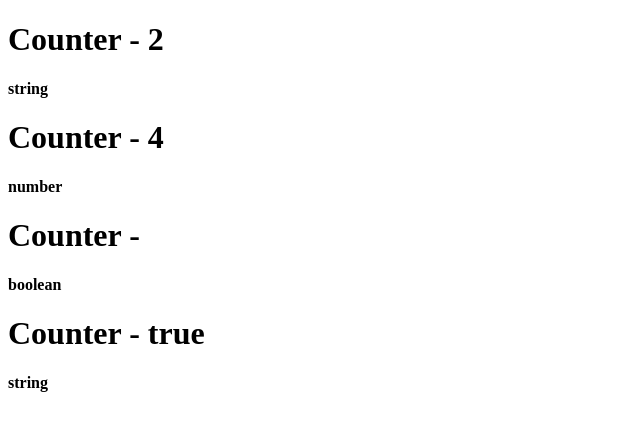
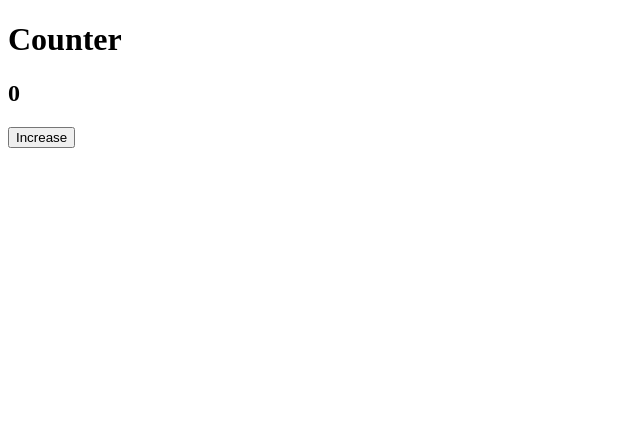
Before and after one commit to MartynaBartniczak/React, a React (Create React App) app: page / in a window 1280 px wide. Shown: the top 430 px of the page, without its empty margins (0-640 px from the left). Built offline with nearby package versions, Linux system fonts and the light colour scheme.

Commit message:
Using state

```diff
--- a/src/components/App.js
+++ b/src/components/App.js
@@ -5,14 +5,8 @@ import Counter from './Counter'
 export default class App extends React.Component {
   render() {
     return (
-      <div
-        id="foo"
-        className="welcome"
-      >
-        <Counter initialValue="2"/>
-        <Counter initialValue={4}/>
-        <Counter initialValue={true}/>
-        <Counter initialValue="true"/>
+      <div>
+        <Counter />
       </div>
     )
   }
--- a/src/components/Counter.js
+++ b/src/components/Counter.js
@@ -1,11 +1,29 @@
 import React from 'react'
 
 export default class Counter extends React.Component {
+
+  state = {
+    value: 0
+  }
+
+  handleIncrementClick = () => {
+    this.setState({
+      value: this.state.value + 1
+    })
+  }
+
   render() {
     return (
       <div>
-        <h1>Counter - {this.props.initialValue}</h1>
-        <strong>{typeof this.props.initialValue}</strong>
+        <h1>Counter</h1>
+        <h2>{this.state.value}</h2>
+        <div>
+          <button
+            onClick={this.handleIncrementClick}
+          >
+            Increase
+          </button>
+        </div>
       </div>
     )
   }
```
